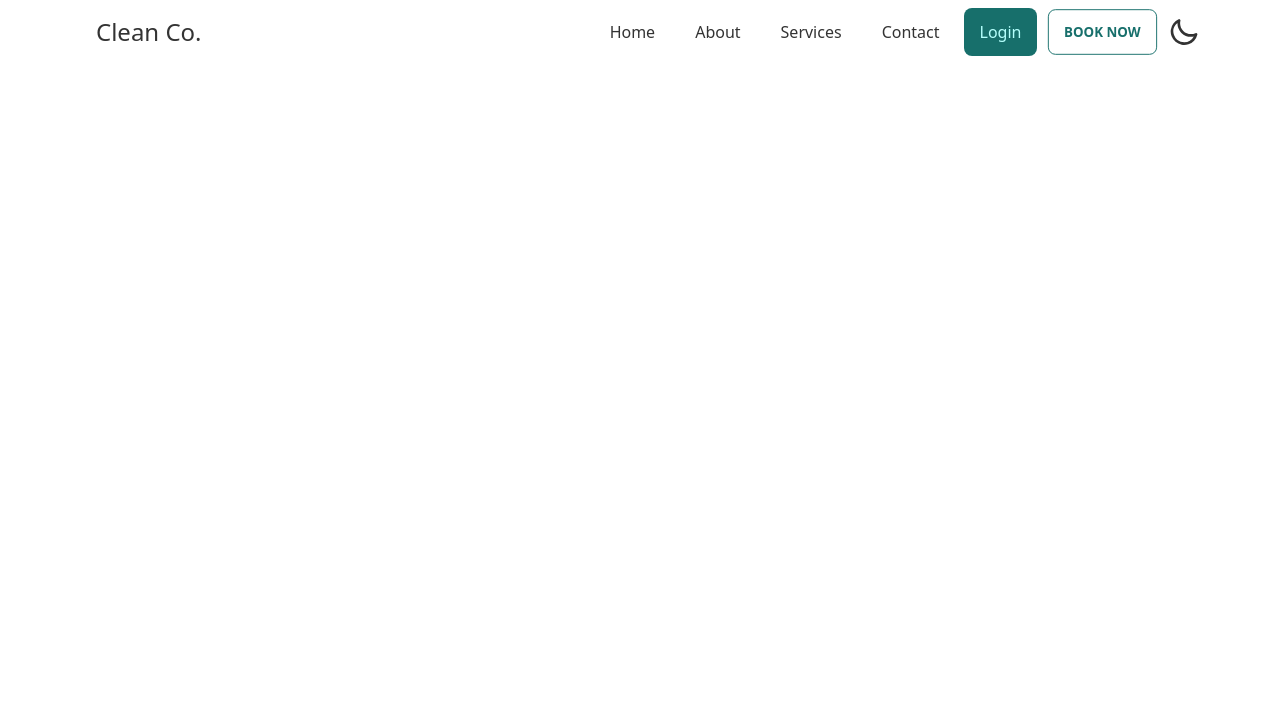
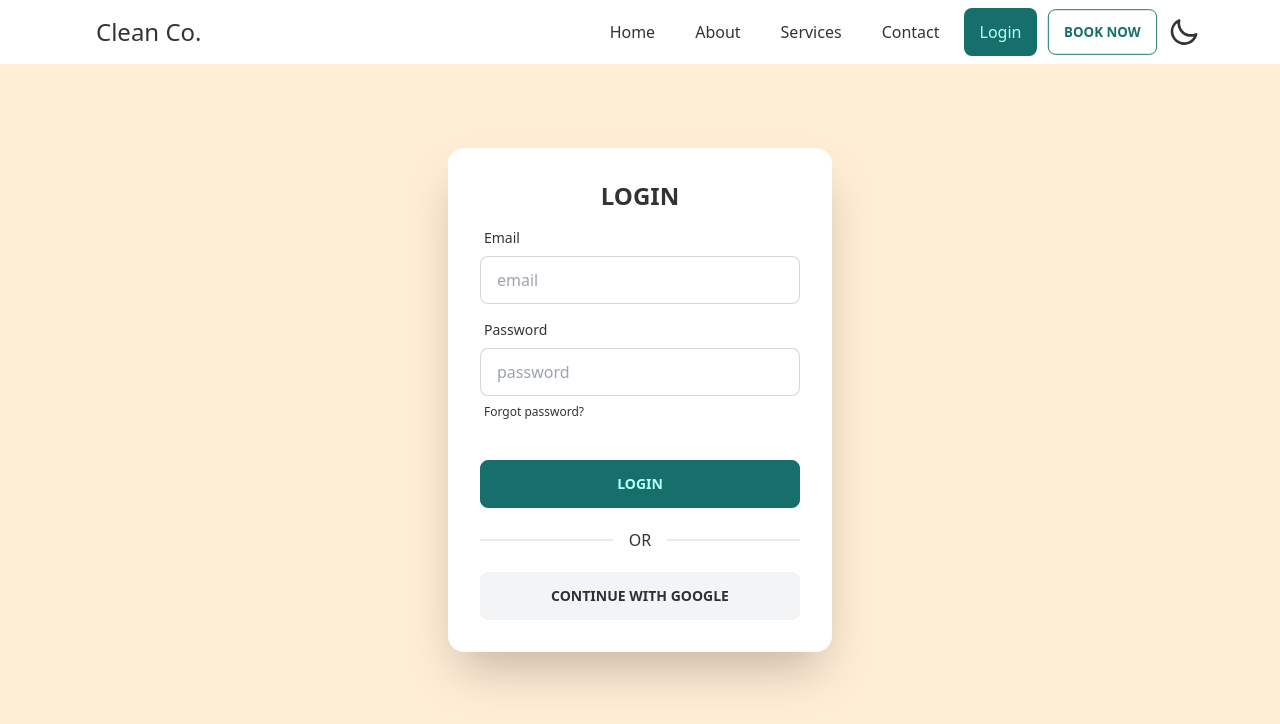
Before and after one commit to shagors/clean-service-client, a React (Create React App) app: page /login in a window 1280 px wide. Shown: the top 724 px of the page. Built offline with nearby package versions, Linux system fonts and the light colour scheme.

Commit message:
add dark mode button and login page design

```diff
--- a/public/index.html
+++ b/public/index.html
@@ -39,6 +39,5 @@
       To begin the development, run `npm start` or `yarn start`.
       To create a production bundle, use `npm run build` or `yarn build`.
     -->
-    <script src="https://cdn.jsdelivr.net/npm/theme-change@2.0.2/index.js"></script>
   </body>
 </html>
--- a/src/App.js
+++ b/src/App.js
@@ -4,6 +4,7 @@
 import AOS from 'aos';
 import 'aos/dist/aos.css';
 import { useEffect } from "react";
+import Services from "./pages/Services";
 
 function App() {
 
@@ -17,6 +18,7 @@
           {
             PublicRoute.map(({ path, Component }, index) => (<Route key={index} path={path} element={<Component />}></Route>))
           }
+          <Route path="/services" element={<Services></Services>}></Route>
         </Routes>
       </Navbar>
   );
--- /dev/null
+++ b/src/authentication/PrivateRoute.js
@@ -0,0 +1,16 @@
+import React from 'react';
+import { Navigate, useLocation } from 'react-router-dom';
+
+const PrivateRoute = ({ children }) => {
+    const location = useLocation();
+    const user = false;
+
+
+    if(!user){
+        return <Navigate to='/login' state={{from: location}} replace></Navigate>
+    }
+
+    return children;
+};
+
+export default PrivateRoute;
--- a/src/components/Navbar.js
+++ b/src/components/Navbar.js
@@ -1,9 +1,10 @@
-import React from 'react';
+import React, { useState } from 'react';
 import { NavLink } from 'react-router-dom';
 
 const Navbar = ({children}) => {
+    const [dark, setDark] = useState(false);
     return (
-        <div className="drawer drawer-end">
+        <div className = "drawer drawer-end" data-theme={dark ?  "dark" : "light"}>
             <input id="my-drawer-3" type="checkbox" className="drawer-toggle" />
             <div className="drawer-content flex flex-col">
                 <div className="w-full navbar bg-base-100 lg:px-20 fixed top-0 z-50">
@@ -38,7 +39,7 @@
                             </ul>
                         </li>
                         <label className="swap swap-rotate gap-x-2">
-                            <input type="checkbox" data-toggle-theme="dark,light"/>
+                            <input type="checkbox" onClick={()=> setDark(!dark)}/>
                             <svg className="swap-on fill-current w-8 h-8" xmlns="http://www.w3.org/2000/svg" viewBox="0 0 24 24"><path d="M5.64,17l-.71.71a1,1,0,0,0,0,1.41,1,1,0,0,0,1.41,0l.71-.71A1,1,0,0,0,5.64,17ZM5,12a1,1,0,0,0-1-1H3a1,1,0,0,0,0,2H4A1,1,0,0,0,5,12Zm7-7a1,1,0,0,0,1-1V3a1,1,0,0,0-2,0V4A1,1,0,0,0,12,5ZM5.64,7.05a1,1,0,0,0,.7.29,1,1,0,0,0,.71-.29,1,1,0,0,0,0-1.41l-.71-.71A1,1,0,0,0,4.93,6.34Zm12,.29a1,1,0,0,0,.7-.29l.71-.71a1,1,0,1,0-1.41-1.41L17,5.64a1,1,0,0,0,0,1.41A1,1,0,0,0,17.66,7.34ZM21,11H20a1,1,0,0,0,0,2h1a1,1,0,0,0,0-2Zm-9,8a1,1,0,0,0-1,1v1a1,1,0,0,0,2,0V20A1,1,0,0,0,12,19ZM18.36,17A1,1,0,0,0,17,18.36l.71.71a1,1,0,0,0,1.41,0,1,1,0,0,0,0-1.41ZM12,6.5A5.5,5.5,0,1,0,17.5,12,5.51,5.51,0,0,0,12,6.5Zm0,9A3.5,3.5,0,1,1,15.5,12,3.5,3.5,0,0,1,12,15.5Z"/></svg>
                             <svg className="swap-off fill-current w-8 h-8" xmlns="http://www.w3.org/2000/svg" viewBox="0 0 24 24"><path d="M21.64,13a1,1,0,0,0-1.05-.14,8.05,8.05,0,0,1-3.37.73A8.15,8.15,0,0,1,9.08,5.49a8.59,8.59,0,0,1,.25-2A1,1,0,0,0,8,2.36,10.14,10.14,0,1,0,22,14.05,1,1,0,0,0,21.64,13Zm-9.5,6.69A8.14,8.14,0,0,1,7.08,5.22v.27A10.15,10.15,0,0,0,17.22,15.63a9.79,9.79,0,0,0,2.1-.22A8.11,8.11,0,0,1,12.14,19.73Z"/></svg>
                         </label>
@@ -50,11 +51,33 @@
             <div className="drawer-side">
                 <label for="my-drawer-3" className="drawer-overlay"></label>
                 <ul className="menu p-4 overflow-y-auto w-80 bg-base-100">
-                <li><a>Home</a></li>
-                <li><a>About</a></li>
-                <li><a>Services</a></li>
-                <li><a>Contact</a></li>
-                <li><a>Login</a></li>
+                    <li>
+                        <NavLink to='/home' className='rounded-lg'>Home</NavLink>
+                    </li>
+                    <li>
+                        <NavLink to='/about' className='rounded-lg'>About</NavLink>
+                    </li>
+                    <li>
+                        <NavLink to='/services' className='rounded-lg'>Services</NavLink>
+                    </li>
+                    <li>
+                        <NavLink to='/contact' className='rounded-lg'>Contact</NavLink>
+                    </li>
+                    <li>
+                        <NavLink to='/login' className='rounded-lg'>Login</NavLink>
+                    </li>
+                    <div tabindex="0" class="collapse collapse-arrow border border-base-300 bg-base-100 rounded-box">
+                        <div class="collapse-title text-xl font-medium">Book Now</div>
+                        <div class="collapse-content">
+                            <li><a>Item 1</a></li>
+                            <li><a>Item 2</a></li>
+                        </div>
+                    </div>
+                    <label className="swap swap-rotate gap-x-2">
+                        <input type="checkbox" onClick={()=> setDark(!dark)}/>
+                        <svg className="swap-on fill-current w-8 h-8" xmlns="http://www.w3.org/2000/svg" viewBox="0 0 24 24"><path d="M5.64,17l-.71.71a1,1,0,0,0,0,1.41,1,1,0,0,0,1.41,0l.71-.71A1,1,0,0,0,5.64,17ZM5,12a1,1,0,0,0-1-1H3a1,1,0,0,0,0,2H4A1,1,0,0,0,5,12Zm7-7a1,1,0,0,0,1-1V3a1,1,0,0,0-2,0V4A1,1,0,0,0,12,5ZM5.64,7.05a1,1,0,0,0,.7.29,1,1,0,0,0,.71-.29,1,1,0,0,0,0-1.41l-.71-.71A1,1,0,0,0,4.93,6.34Zm12,.29a1,1,0,0,0,.7-.29l.71-.71a1,1,0,1,0-1.41-1.41L17,5.64a1,1,0,0,0,0,1.41A1,1,0,0,0,17.66,7.34ZM21,11H20a1,1,0,0,0,0,2h1a1,1,0,0,0,0-2Zm-9,8a1,1,0,0,0-1,1v1a1,1,0,0,0,2,0V20A1,1,0,0,0,12,19ZM18.36,17A1,1,0,0,0,17,18.36l.71.71a1,1,0,0,0,1.41,0,1,1,0,0,0,0-1.41ZM12,6.5A5.5,5.5,0,1,0,17.5,12,5.51,5.51,0,0,0,12,6.5Zm0,9A3.5,3.5,0,1,1,15.5,12,3.5,3.5,0,0,1,12,15.5Z"/></svg>
+                        <svg className="swap-off fill-current w-8 h-8" xmlns="http://www.w3.org/2000/svg" viewBox="0 0 24 24"><path d="M21.64,13a1,1,0,0,0-1.05-.14,8.05,8.05,0,0,1-3.37.73A8.15,8.15,0,0,1,9.08,5.49a8.59,8.59,0,0,1,.25-2A1,1,0,0,0,8,2.36,10.14,10.14,0,1,0,22,14.05,1,1,0,0,0,21.64,13Zm-9.5,6.69A8.14,8.14,0,0,1,7.08,5.22v.27A10.15,10.15,0,0,0,17.22,15.63a9.79,9.79,0,0,0,2.1-.22A8.11,8.11,0,0,1,12.14,19.73Z"/></svg>
+                    </label>
                 </ul>
             </div>
         </div>
--- a/src/pages/Login.js
+++ b/src/pages/Login.js
@@ -2,8 +2,32 @@
 
 const Login = () => {
     return (
-        <div>
-            <h1>Login</h1>
+        <div className='h-screen flex justify-center items-center bg-accent'>
+            <div class="card flex-shrink-0 w-full max-w-sm shadow-2xl bg-base-100">
+                <div class="card-body">
+                    <h1 className='text-2xl text-center font-bold'>LOGIN</h1>
+                    <div class="form-control">
+                    <label class="label">
+                        <span class="label-text">Email</span>
+                    </label>
+                    <input type="text" placeholder="email" class="input input-bordered" />
+                    </div>
+                    <div class="form-control">
+                    <label class="label">
+                        <span class="label-text">Password</span>
+                    </label>
+                    <input type="text" placeholder="password" class="input input-bordered" />
+                    <label class="label">
+                        <a href="#" class="label-text-alt link link-hover">Forgot password?</a>
+                    </label>
+                    </div>
+                    <div class="form-control mt-6">
+                    <button class="btn btn-primary">Login</button>
+                    </div>
+                    <div class="divider">OR</div>
+                    <button className='btn btn-glass hover:btn-accent'>Continue with Google</button>
+                </div>
+            </div>
         </div>
     );
 };
--- a/src/pages/Services.js
+++ b/src/pages/Services.js
@@ -4,6 +4,9 @@
     return (
         <div>
             <h1>Services</h1>
+            <h1>Services</h1>
+            <h1>Services</h1>
+            <h1>Services</h1>
         </div>
     );
 };
--- a/src/routes/PublicRoutes.js
+++ b/src/routes/PublicRoutes.js
@@ -8,7 +8,7 @@
   {path: '/', name: 'Home', Component: Home},
   {path: '/home', name: 'Home', Component: Home},
   {path: '/about', name: 'About', Component: About},
-  {path: '/services', name: 'Services', Component: Services},
+  // {path: '/services', name: 'Services', Component: Services},
   {path: '/contact', name: 'Contact', Component: Contact},
   {path: '/login', name: 'Login', Component: Login},
 ];
```
